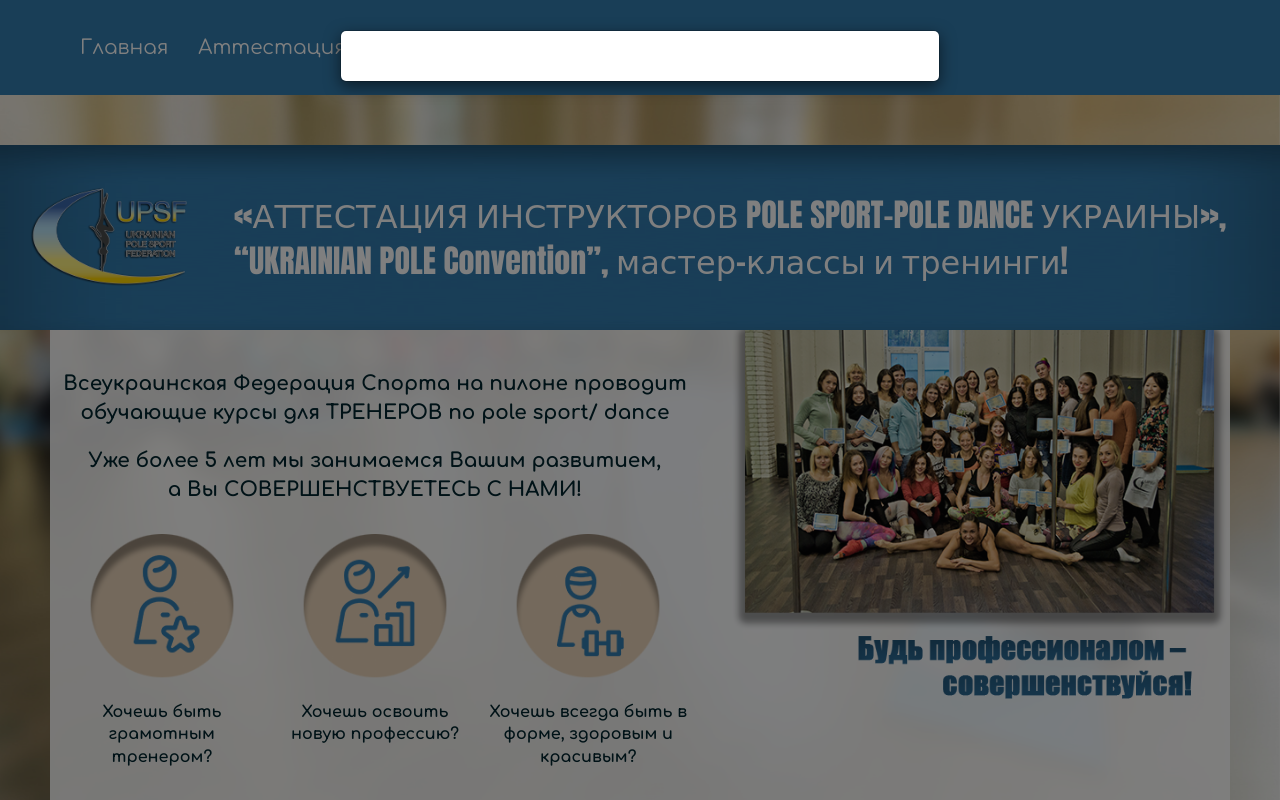
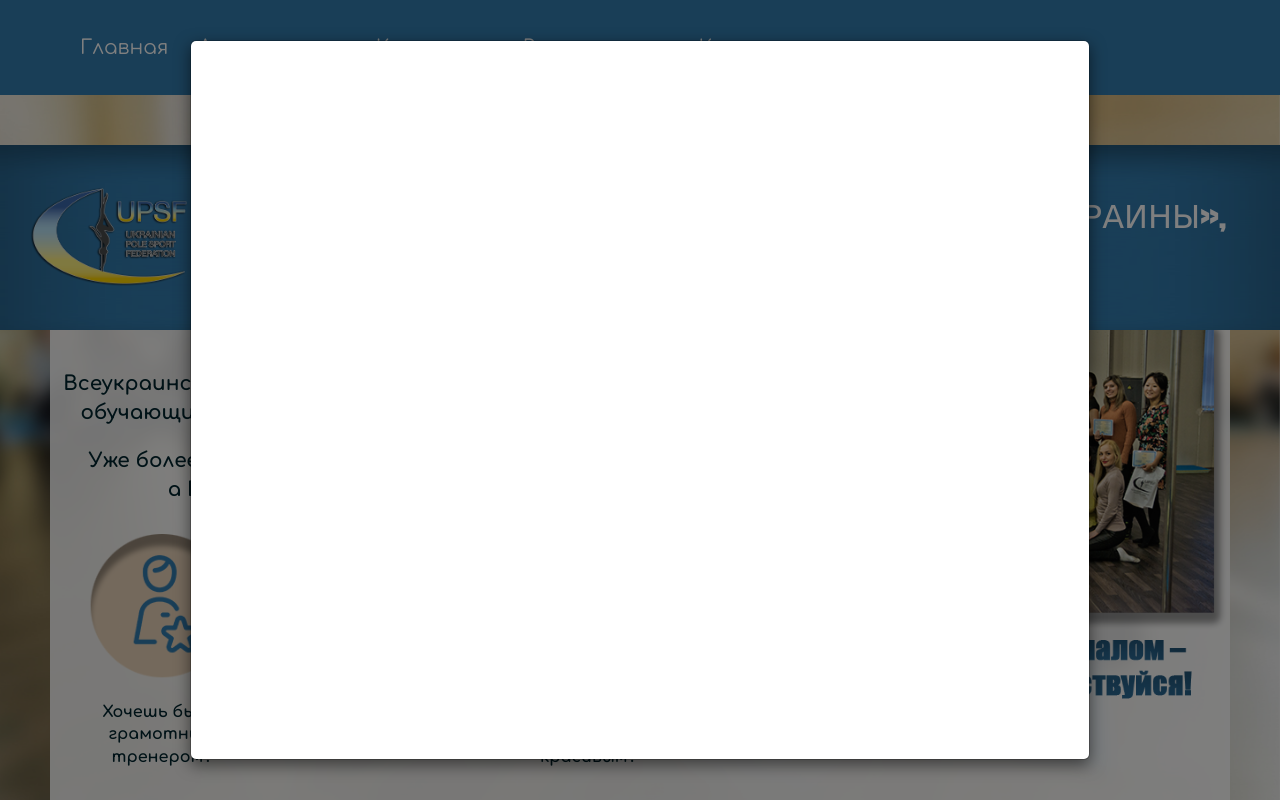
Before and after one commit to AStudioKiev/PoleSport, a PHP site: page / in a window 1280 px wide, after a click that opens the changed part. Run offline with PHP 8.4, Linux system fonts and the light colour scheme; tables that the repository leaves empty or names only in its code hold one stand-in row (values such as "Sample post"); a stand-in replaces the project's code that opens the database connection; some libraries are stand-ins or nearby versions.

Commit message:
Fixed modal with photo

```diff
--- a/css/style.css
+++ b/css/style.css
@@ -670,6 +670,25 @@ a, a:hover, a:focus {
     vertical-align: middle;
     min-height: 139px;
 }
+
+.modal-dialog {
+    display: table;
+    width: 100%;
+    max-width: 900px;
+    height: 100%;
+    margin-bottom: 0;
+    margin-top: 0;
+    padding: 5vh 0;
+}
+.modal-content {
+    display: table-cell;
+    vertical-align: middle;
+    height: 80vh;
+    text-align: center;
+}
+.modal-content .photo-holder {
+    height: 80vh;
+}
 footer {
     background-image: url(../img/blue_space.jpg);
     background-position: center;
--- a/index.php
+++ b/index.php
@@ -257,7 +257,7 @@ $images = DBUtils::getAllImages();
             <!-- Modal content-->
             <div class="modal-content">
                 <div class="modal-body">
-                    <div class="photo-holder"><img id="galleryLgImg" src="img/DSC_1306.jpg" alt="" width="100%"></div>
+                    <div class="photo-holder"><img id="galleryLgImg" src="img/DSC_1306.jpg" alt="" height="100%"></div>
                 </div>
             </div>
       </div>
```
